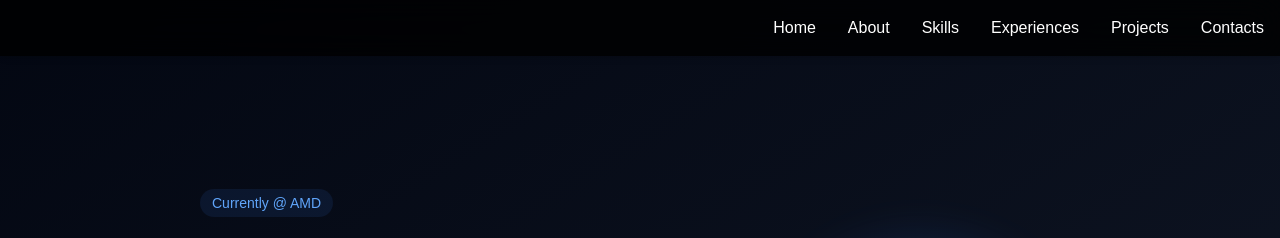
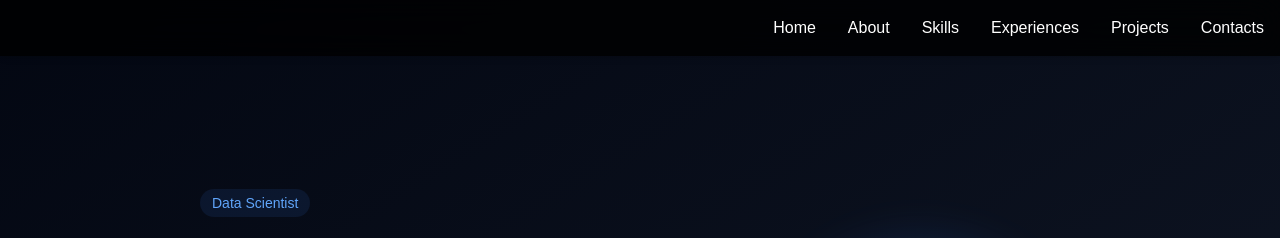
Before and after one commit to daniyalrosli/my-portfolio, a Next.js app: page / in a window 1280 px wide. Shown: the top 238 px of the page. Built offline with nearby package versions, Linux system fonts and the light colour scheme.

Commit message:
update ui

```diff
--- a/src/app/page.tsx
+++ b/src/app/page.tsx
@@ -72,7 +72,7 @@ export default function HomePage() {
               animate={{ opacity: 1, scale: 1 }}
               transition={{ delay: 0.5, duration: 0.4 }}
             >
-              Currently @ AMD
+              Data Scientist
             </motion.div>
 
             <h1 className="text-5xl md:text-6xl font-bold font-poppins text-white tracking-tight">
```
